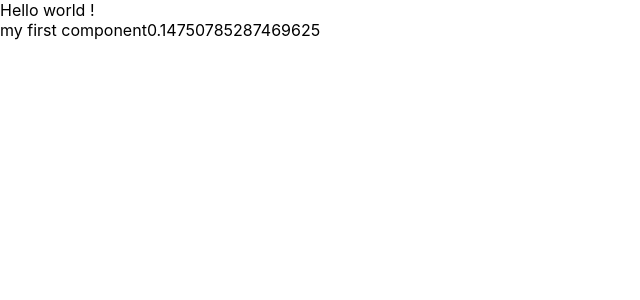
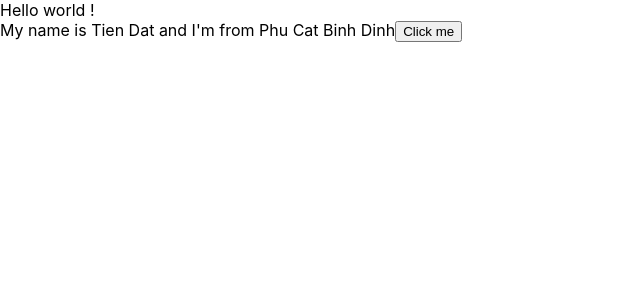
Before and after one commit to tiendatlk17/react-course, a React (Create React App) app: page / in a window 1280 px wide. Shown: the top 300 px of the page, without its empty margins (0-640 px from the left). Built offline with nearby package versions, Linux system fonts and the light colour scheme.

Commit message:
My component

```diff
--- a/src/App.js
+++ b/src/App.js
@@ -3,28 +3,39 @@ import './App.css';
 import { useDispatch, useSelector } from 'react-redux';
 import { increaseCounter, decreaseCounter } from './redux/action/counterAction';
 import MyComponent from './components/MyComponent';
-const App = () => {
-  const count = useSelector(state => state.counter.count);
-  const dispatch = useDispatch();
+import React from 'react';
 
-  return (
+class App extends React.Component {
+  render() {
+    return (
+      <div>
+        Hello world !
+        <MyComponent></MyComponent>
+      </div>
+    );
 
-    <div>
-      Hello world !
-      <MyComponent></MyComponent>
-    </div>
-    // <div className="App">
-    //   <header className="App-header">
-    //     <img src={logo} className="App-logo" alt="logo" />
-    //     <p>
-    //       Hello World
-    //     </p>
-    //     <div>Count = {count}</div>
-    //     <button onClick={() => dispatch(increaseCounter())}>Increase</button>
-    //     <button onClick={() => dispatch(decreaseCounter())}>Decrease</button>
-    //   </header>
-    // </div>
-  );
+  }
 }
 
+
+// const App = () => {
+//   const count = useSelector(state => state.counter.count);
+//   const dispatch = useDispatch();
+
+//   return (
+
+//     <div className="App">
+//       <header className="App-header">
+//         <img src={logo} className="App-logo" alt="logo" />
+//         <p>
+//           Hello World
+//         </p>
+//         <div>Count = {count}</div>
+//         <button onClick={() => dispatch(increaseCounter())}>Increase</button>
+//         <button onClick={() => dispatch(decreaseCounter())}>Decrease</button>
+//       </header>
+//     </div>
+//   );
+// }
+
 export default App;
--- a/src/components/MyComponent.js
+++ b/src/components/MyComponent.js
@@ -2,17 +2,32 @@
 // function component
 
 import React from "react";
-class MyComponent extends React.Component{
+class MyComponent extends React.Component {
 
+    state = {
+        name: 'Tien Dat',
+        address: 'Phu Cat Binh Dinh',
+        age: 22
+    }
     // JSX
-    render(){
+    handleClick = (event) => {
+        console.log('Click me')
+        console.log('My name is', this.state.name)
+
+        this.setState({
+            name: 'Thuy Quynh'
+        })
+    }
+    render() {
         return (
 
-            <div> my first component
-                { Math.random()}
+            <div>
+                My name is {this.state.name} and I'm from {this.state.address}
+
+                <button onClick={(event) => { this.handleClick(event) }}>Click me</button>
             </div>
         );
     }
 }
 
-export default MyComponent ;
+export default MyComponent;
```
